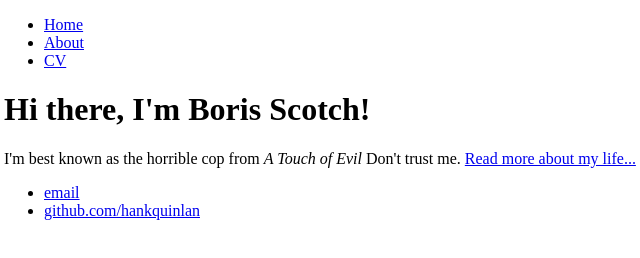
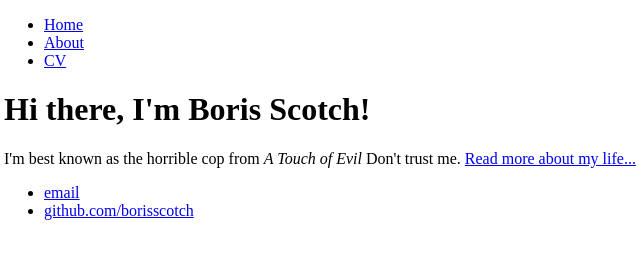
Before and after one commit to BorisScotch/BorisScotch.github.io, a plain HTML site: page index.html in a window 1280 px wide. Shown: the full height of the page, 4-644 px from the left. Drawn offline with Linux system fonts and the light colour scheme.

Commit message:
Update index.html

```diff
--- a/index.html
+++ b/index.html
@@ -20,7 +20,7 @@
 		<footer>
     		<ul>
         		<li><a href="mailto:hankquinlanhub@gmail.com">email</a></li>
-        		<li><a href="https://github.com/hankquinlan">github.com/hankquinlan</a></li>
+        		<li><a href="https://github.com/borisscotch">github.com/borisscotch</a></li>
 			</ul>
 		</footer>
 	</body>
```
